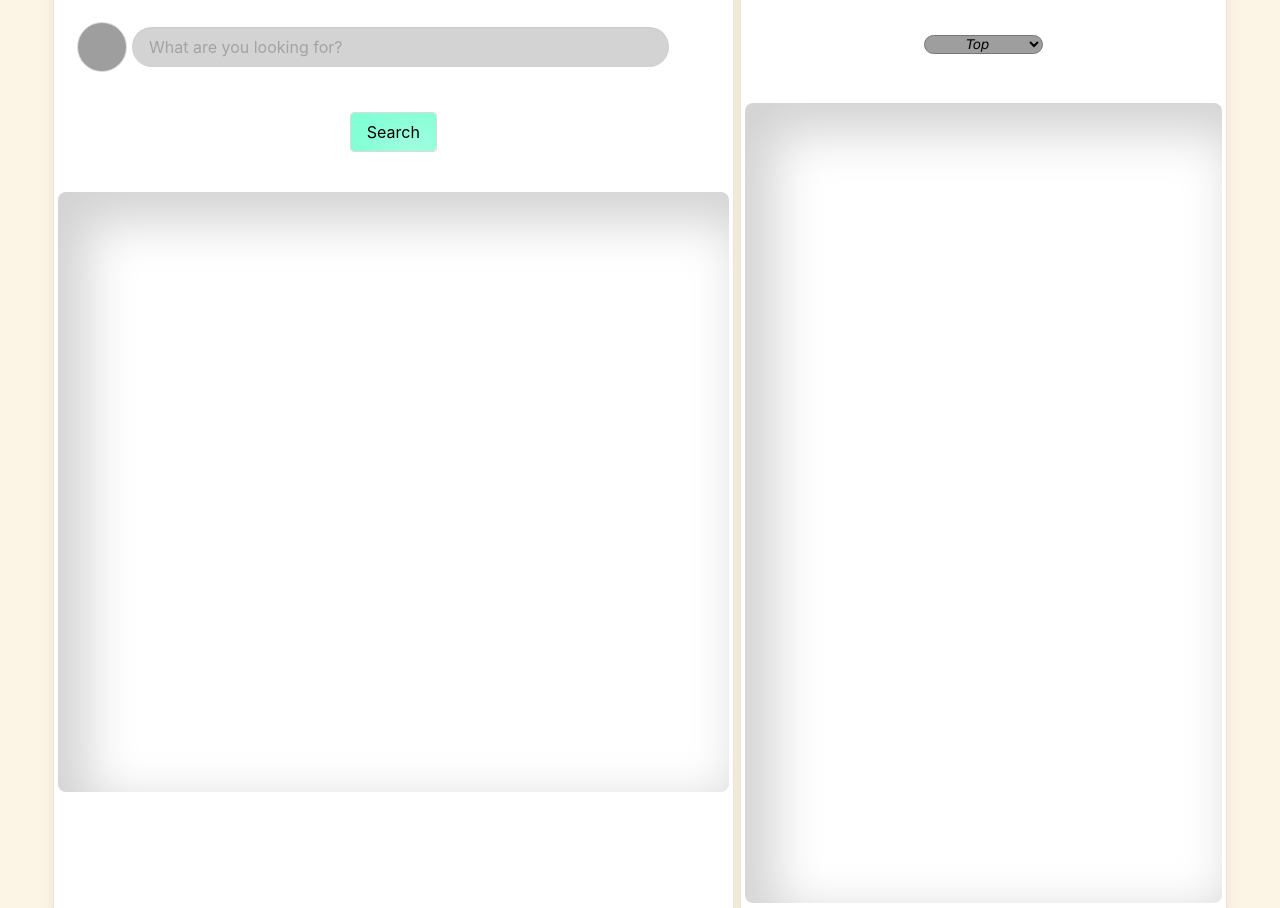
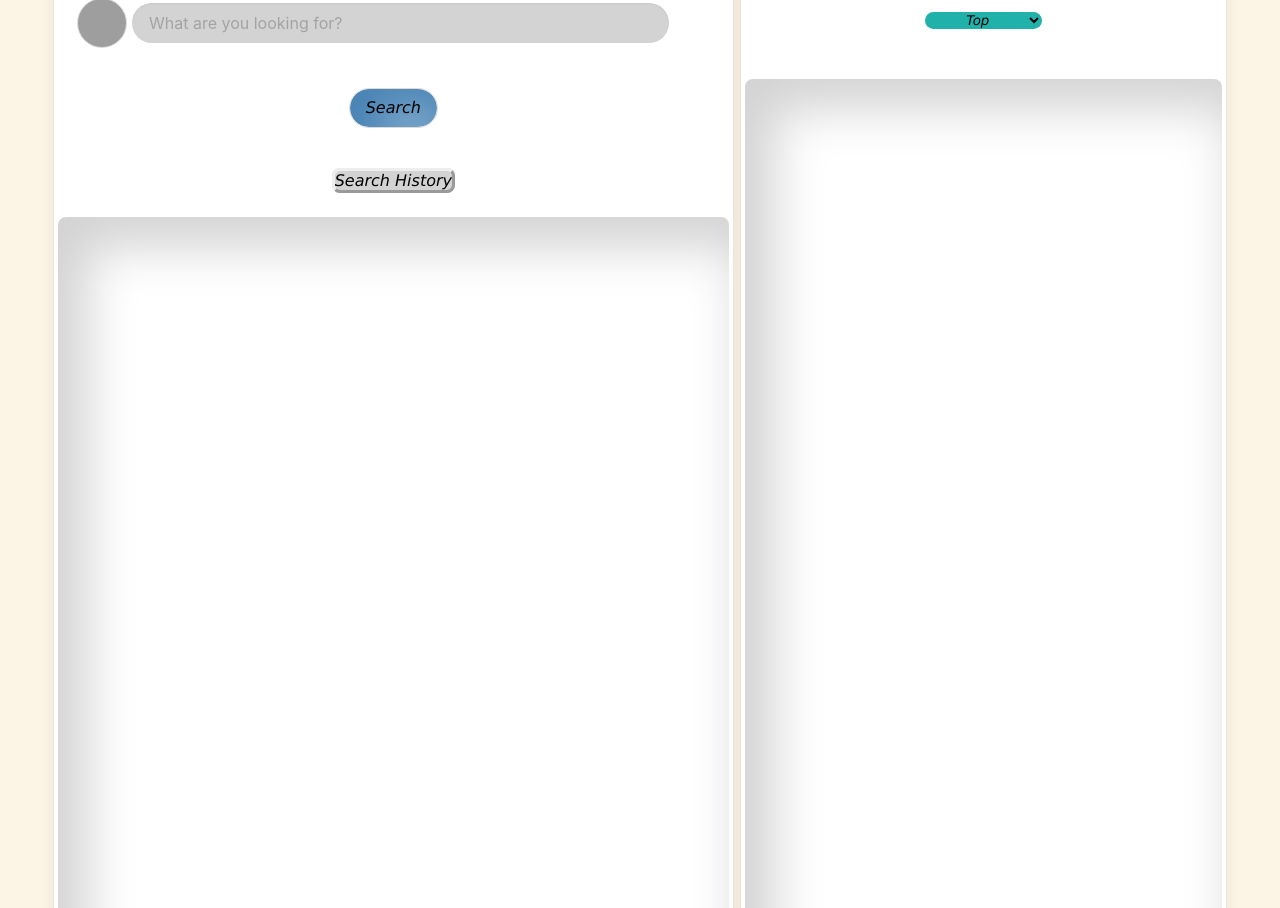
Before and after one commit to omalleyjg/NewsFindr, a plain HTML site: page index.html in a window 1280 px wide. Shown: the part 369-1277 px from the top of the page. Drawn offline with nearby package versions, Linux system fonts and the light colour scheme; no server answers; grey boxes are pictures that could not be loaded.

Commit message:
initial push

```diff
--- a/Assets/style.css
+++ b/Assets/style.css
@@ -14,7 +14,7 @@ body{
 
 }
 span:hover{
-     color: rosybrown;
+    color: rosybrown;
 }
 #searchbar{
     margin: 20px 40px 0px 0px;
@@ -109,27 +109,64 @@ img {
 }
 #trendingSel{
     text-align: center;
-    background-image: url(../Assets/image-1.jpg);
-    border-radius: 40px;
+    border-radius: 30px;
     font-style: italic;
     font-family:'Lucida Sans', 'Lucida Sans Regular', 'Lucida Grande', 'Lucida Sans Unicode',  Verdana, sans-serif;
-    background-color: aquamarine;
+    background-color:lightseagreen;
+    border-style: outset;
+    border: 5px;
 }
 #trendingSel:hover{
 
-   border-radius: 40px;
+   background-image: url(../Assets/image-1.jpg);
+   border-radius: 30px;
    color: black;
    border-style: outset;
-   border-color:aqua ;
+   border-color:aqua;
 
 }
 #searchbtn{
     color: black;
-    box-shadow: 20px 20px 50px 10px aquamarine inset;
+    box-shadow: 20px 20px 50px 10px #4682B4 inset;
+    border-radius: 50px;
 }
 #searchbtn:hover{
    color: black;
+   box-shadow: 20px 20px 50px 10px aquamarine inset;
    border-radius: 50px;
    border-style: outset;
    border-color:aqua ;
+
+
 }
+button{
+    background-color:#4682B4;
+    border-radius: 50px;
+    border: 2px;
+    font-family:Verdana, Geneva, Tahoma, sans-serif;
+    font-style: italic;
+
+}
+button:hover{
+    background-color: lightcoral;
+    border-radius: 50px;
+    border-style: outset;
+    color:white;
+}
+.search-history{
+    text-align: center;
+    align-items: center;
+    color:black;
+    font-family:Verdana, Geneva, Tahoma, sans-serif;
+    font-style: italic;
+    background-color: lightgrey;
+    border-style: outset;
+    border-radius: 8px;
+
+}
+.search-history:hover{
+    background-color: #4682B4;
+    border-radius: 50px;
+    border-style: outset;
+    color:white;
+}
--- a/index.html
+++ b/index.html
@@ -15,20 +15,29 @@
     <!-- Title Banner -->
 
     <div class="container is-fluid">
+
         <section class="hero is-primary highlight" id="herobanner">
+
             <div class="hero-body">
+
                 <p class="title">
                     <span>NewsFindr</span>
                 </p>
+
                 <p class="subtitle">
                     <span>Best Place to find the latest news!</span>
                 </p>
+
             </div>
-        <a id="search-history">Search History</a>
+
+
         </section>
+
     </div>
 
     <section class="columns is-variable is-1 container is-fluid">
+
+
 
 
 
@@ -41,6 +50,7 @@
                         <div class="hero-body">
                             <p class="title">
                                 <span>NewsFindr</span>
+
                             </p>
                         </div>
                     </section>
@@ -55,8 +65,12 @@
                                 <div class="column">
 
 
-                                     <button class="button is-outlined" id="searchbtn">Search</button>
-                                    <div class="container is-fluid" style="overflow-y: scroll ;box-shadow: 20px 20px 50px 10px lightgray inset; border-radius: 8px 8px 8px 8px; height:600px;"
+                                    <button class="button is-outlined" id="searchbtn">Search</button>
+                                    <br>
+                                    <a class="search-history">Search History</a>
+                                    <br>
+                                    <br>
+                                    <div class="container is-fluid" style="overflow-y: scroll ;box-shadow: 20px 20px 50px 10px lightgray inset; border-radius: 8px 8px 8px 8px; height: 810px;"
                                         id="searchednews">
 
                                     </div>
@@ -108,6 +122,8 @@
                         <option value="entertainment">Entertainment</option>
                         <option value="business">Business</option>
                     </select>
+
+
                     <style>
 
                         ::-webkit-scrollbar {
@@ -134,7 +150,7 @@
                     <div class="columns">
                         <div class="column">
 
-                            <div class="container is-fluid" style="overflow-y: scroll; box-shadow: 20px 20px 50px 10px lightgray inset;  border-radius: 8px 8px 8px 8px; height:800px;" id="trending">
+                            <div class="container is-fluid" style="overflow-y: scroll; box-shadow: 20px 20px 50px 10px lightgray inset;  border-radius: 8px 8px 8px 8px; height:950px;" id="trending">
 
                             </div>
                         </div>
@@ -144,6 +160,8 @@
         </section>
 
 
+
+
 </body>
 <script src="https://code.jquery.com/jquery-3.4.1.min.js"></script>
 <script src="script.js"></script>
--- a/script.js
+++ b/script.js
@@ -3,7 +3,7 @@
 function getTrendingNews(option) {
     $("#trending").empty();
 
-    var apiUrl = "https://newsdata.io/api/1/news?apikey=pub_1412872da2511db6023cd470fd39cc0b01a8b&&country=ca,us&category=" + option;
+    var apiUrl = "https://newsdata.io/api/1/news?apikey=pub_14150adafbda96cefd9af95a18dcc6356c3fe&&country=ca,us&category=" + option;
 
 
     fetch(apiUrl)
```
